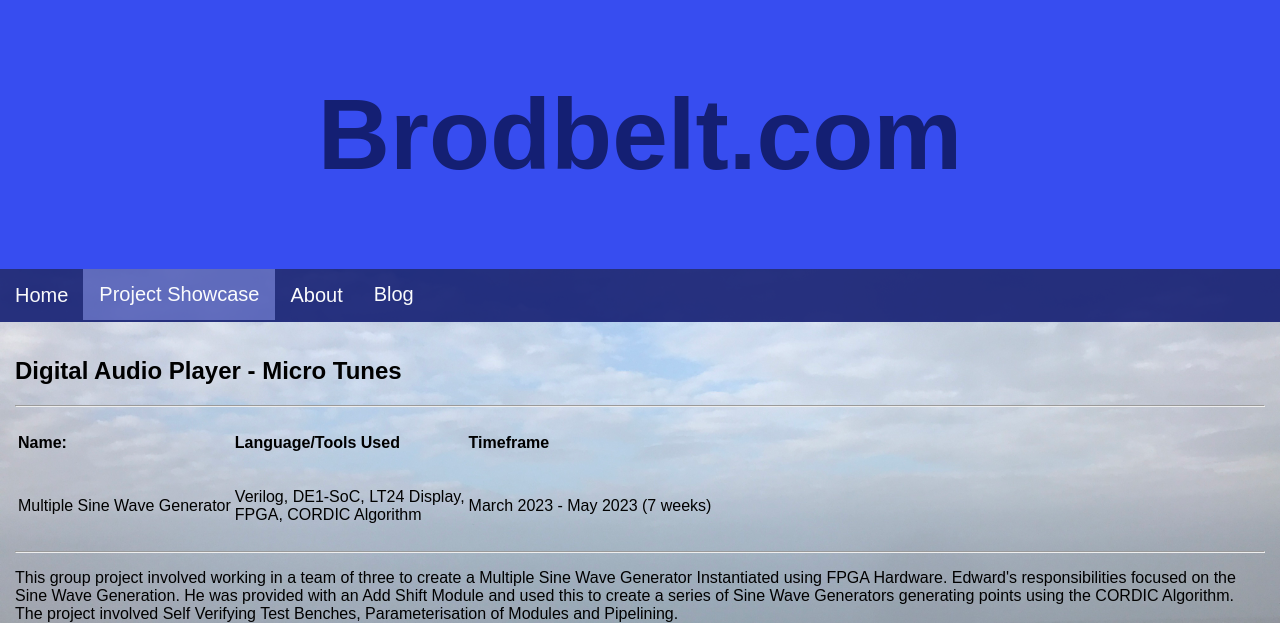
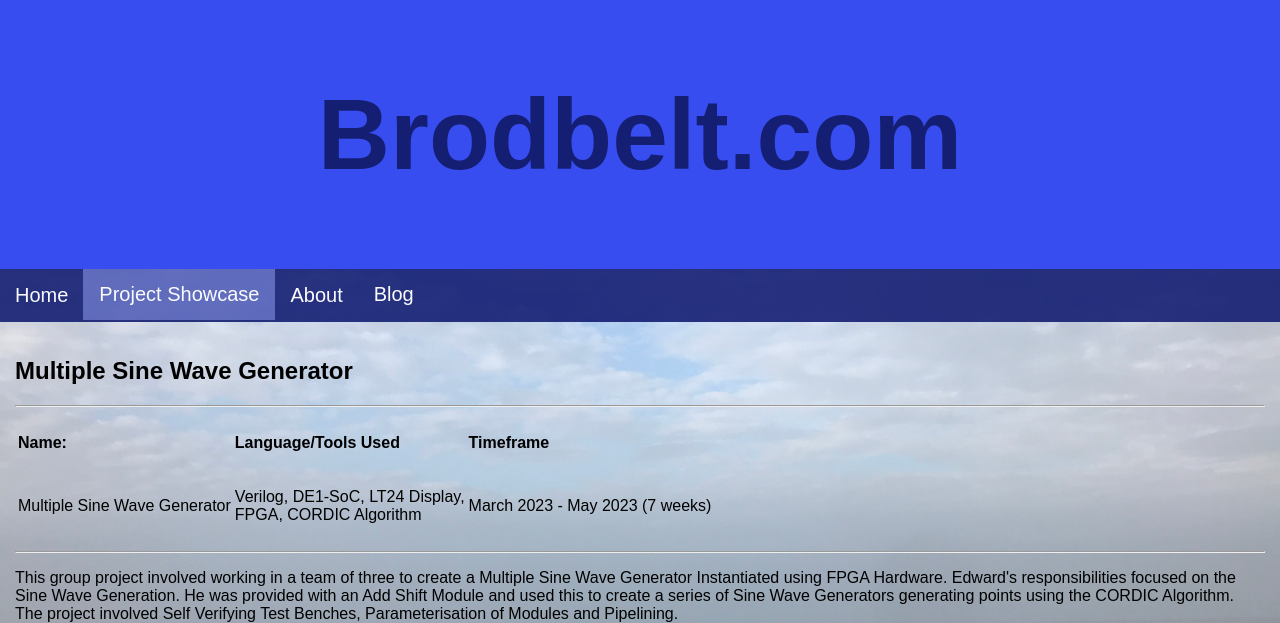
Before and after one commit to edbrodbelt/edbrodbelt.github.io, a plain HTML site: page ProjectShowcase/MultipleSineWaveGenerator.html in a window 1280 px wide. Shown: the top 623 px of the page. Drawn offline with Linux system fonts and the light colour scheme.

Commit message:
Title Typo

```diff
--- a/ProjectShowcase/MultipleSineWaveGenerator.html
+++ b/ProjectShowcase/MultipleSineWaveGenerator.html
@@ -55,7 +55,7 @@
     </div>
 
     <div class="content">
-        <h2>Digital Audio Player - Micro Tunes</h2>
+        <h2>Multiple Sine Wave Generator</h2>
 
         <hr>
         <table>
```
